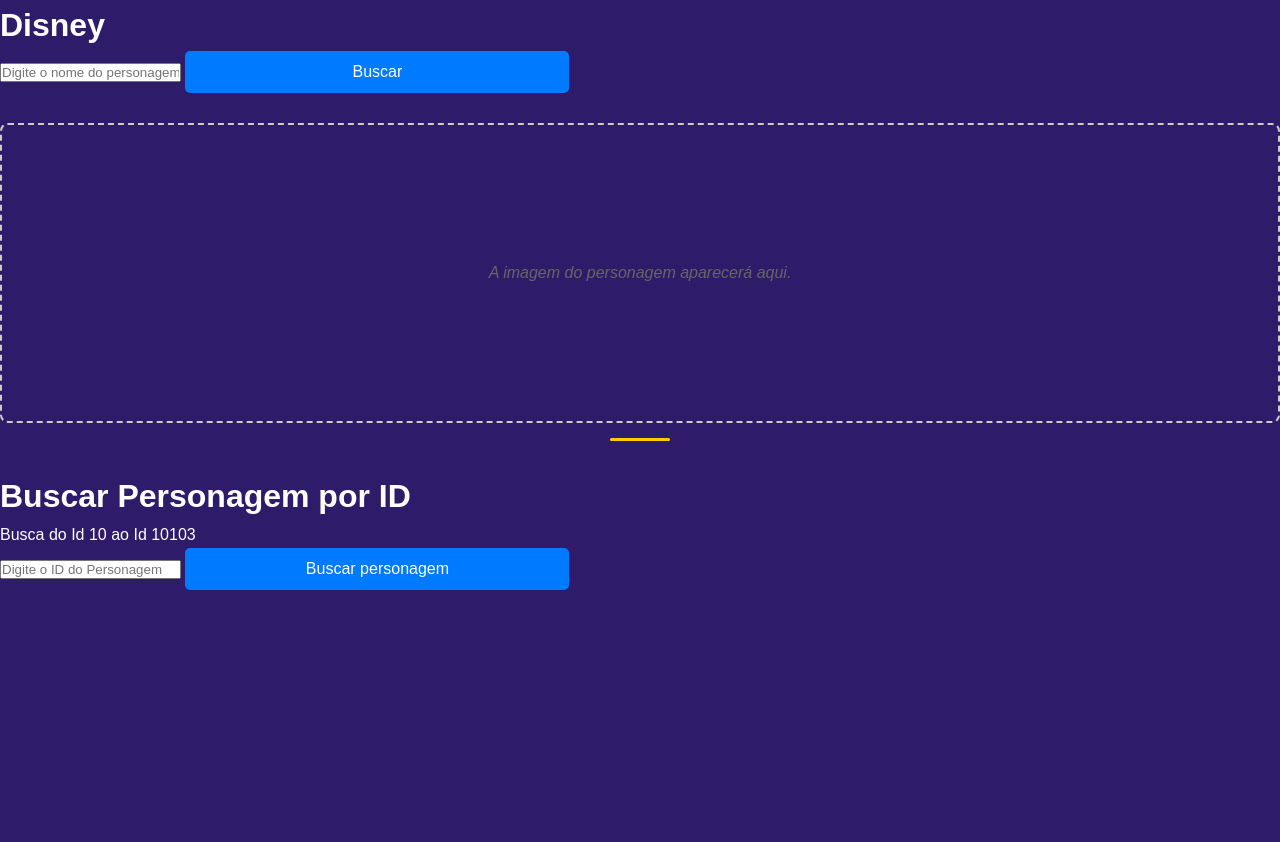
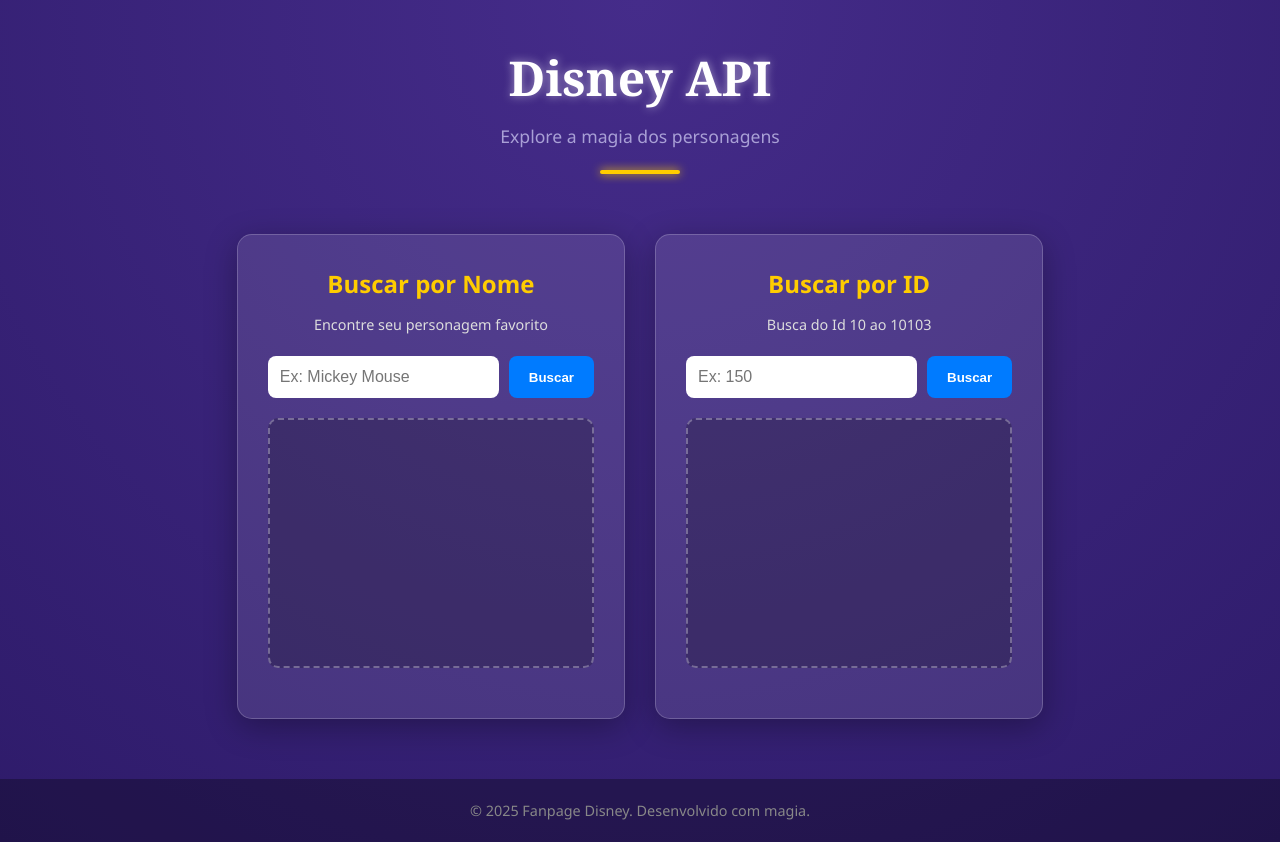
Before and after one commit to lisboathecoder/api_rec, a plain HTML site: page index.html in a window 1280 px wide. Before the commit the page ends 800 px from the top, so only its background shows below. Drawn offline with Linux system fonts and the light colour scheme.

Commit message:
feat: arruma js e design do site

```diff
--- a/assets/script.js
+++ b/assets/script.js
@@ -1,19 +1,19 @@
-const img = document.createElement('img');
-const p = document.createElement('p');
+const imgName = document.createElement('img');
+const imgById = document.createElement('img');
+const nameByIdEl = document.getElementById('nameId');
 
-document.getElementById('imagem').appendChild(img);
-document.getElementById('imagemId').appendChild(img);
-document.getElementById('nameId').appendChild(p);
+document.getElementById('imagem').appendChild(imgName);
+document.getElementById('imagemId').appendChild(imgById);
 
 async function buscarPersonagem() {
-    const input = document.getElementById('nome').value.toLowerCase();
+    const input = document.getElementById('name').value.trim().toLowerCase();
     try {
-        const response = await fetch(`https://api.disneyapi.dev/character?name=${input}`);
+        const query = encodeURIComponent(input);
+        const response = await fetch(`https://api.disneyapi.dev/character?name=${query}`);
         const data = await response.json();
 
         if (data.data && data.data.length > 0) {
-            img.src = data.data[0].imageUrl;
-            p.textContent = data.data.name
+            imgName.src = data.data[0].imageUrl;
         } else {
             console.log('Personagem não encontrado');
             alert('Personagem não encontrado. Por favor, tente novamente.');
@@ -35,8 +35,8 @@
             alert('Personagem não encontrado, tente do id 10 ao id 10103');
         }
         if (data.data) {
-            img.src = data.data.imageUrl;
-            p.textContent = data.data.name;
+            imgById.src = data.data.imageUrl;
+            if (nameByIdEl) nameByIdEl.textContent = data.data.name;
         } else {
             console.log('Personagem não encontrado');
             alert('Personagem não encontrado. Por favor, tente novamente.');
--- a/assets/style.css
+++ b/assets/style.css
@@ -1,71 +1,154 @@
 * {
-    margin : 0;
-    padding : 0;
-    box-sizing : border-box;
+    margin: 0;
+    padding: 0;
+    box-sizing: border-box;
 }
 
 body {
-    font-family : 'Arial', sans-serif;
-    background-color: rgb(46, 27, 106);
-    color : #fff;
-    line-height : 1.6;
+    font-family: 'Segoe UI', Tahoma, Geneva, Verdana, sans-serif;
+    background-color: #2e1b6a;
+    background-image: radial-gradient(circle at top, #452c8a, #2e1b6a);
+    color: #fff;
+    line-height: 1.6;
+    min-height: 100vh;
+    display: flex;
+    flex-direction: column;
 }
 
-.title{
-    color: #004d99;
-    font-size: 2.5rem;
-    margin-bottom: 20px;
+header {
     text-align: center;
-    align-items: center;
-    justify-content: center;
+    padding: 40px 20px;
+}
+
+.title {
+    font-family: 'Georgia', serif;
+    color: #fff;
+    font-size: 3rem;
+    text-shadow: 0 0 10px rgba(255, 255, 255, 0.5);
+    margin-bottom: 5px;
+}
+
+header p {
+    color: #a9a0d6;
+    font-size: 1.1rem;
 }
 
 header::after {
     content: '';
     display: block;
-    width: 60px;
-    height: 3px;
+    width: 80px;
+    height: 4px;
     background-color: #ffcc00;
-    margin: 15px auto 30px;
+    margin: 20px auto 0;
     border-radius: 5px;
+    box-shadow: 0 0 10px #ffcc00;
 }
 
-input[type="text"], input[type="email"], textarea {
-    width: 100%;
-    padding: 10px;
-    margin: 10px 0 20px 0;
-    border: none;
-    border-radius: 5px;
+.container {
+    flex: 1;
+    max-width: 1000px;
+    margin: 0 auto;
+    padding: 20px;
+    display: flex;
+    flex-wrap: wrap;
+    gap: 30px;
+    justify-content: center;
 }
 
-button{
-    width: 30%;
-    padding: 12px 10px;
+.search-card {
+    background-color: rgba(255, 255, 255, 0.1);
+    border: 1px solid rgba(255, 255, 255, 0.2);
+    border-radius: 15px;
+    padding: 30px;
+    flex: 1;
+    min-width: 300px;
+    box-shadow: 0 8px 32px 0 rgba(0, 0, 0, 0.3);
+    text-align: center;
+    transition: transform 0.3s ease;
+}
+
+.search-card:hover {
+    transform: translateY(-5px);
+    border-color: #ffcc00;
+}
+
+.search-card h2 {
+    color: #ffcc00;
+    margin-bottom: 10px;
+}
+
+.search-card p {
+    font-size: 0.9rem;
+    color: #ddd;
+    margin-bottom: 20px;
+}
+
+.input-group {
+    display: flex;
+    gap: 10px;
+    margin-bottom: 20px;
+}
+
+input {
+    width: 100%;
+    padding: 12px;
+    border: none;
+    border-radius: 8px;
+    outline: none;
+    font-size: 1rem;
+}
+
+button {
+    padding: 12px 20px;
     background-color: #007bff;
     color: white;
     border: none;
-    border-radius: 5px;
-    font-size: 1em;
+    border-radius: 8px;
+    font-weight: bold;
     cursor: pointer;
-    display: inline-block;
+    transition: background 0.3s;
 }
 
 button:hover {
-    background-color: #0056b3;
+    background-color: #ffcc00;
+    color: #2e1b6a;
 }
 
-#imagem {
-  margin-top: 30px;
-  min-height: 300px;
-  border: 2px dashed #ccc;
-  border-radius: 8px;
-  display: flex;
-  justify-content: center;
-  align-items: center;
-  color: #666;
-  font-style: italic;
-  padding: 20px;
+.result-area {
+    min-height: 250px;
+    border: 2px dashed rgba(255, 255, 255, 0.3);
+    border-radius: 10px;
+    display: flex;
+    justify-content: center;
+    align-items: center;
+    background-color: rgba(0, 0, 0, 0.2);
+    overflow: hidden;
 }
-#imagem:empty:before {
-    content: "A imagem do personagem aparecerá aqui.";
+
+.result-area img {
+    max-width: 100%;
+    height: auto;
+    border-radius: 8px;
 }
+
+.result-area:empty::before {
+    content: "✨ Aguardando magia...";
+    color: #a9a0d6;
+    font-style: italic;
+}
+
+.character-name {
+    margin-top: 15px;
+    font-size: 1.2rem;
+    font-weight: bold;
+    color: #ffcc00;
+}
+
+footer {
+    background-color: rgba(0, 0, 0, 0.3);
+    text-align: center;
+    padding: 20px;
+    margin-top: 40px;
+    font-size: 0.9rem;
+    color: #888;
+}
--- a/index.html
+++ b/index.html
@@ -7,25 +7,47 @@
     <link rel="apple-touch-icon" sizes="180x180" href="assets/img/apple-touch-icon.png">
     <link rel="icon" type="image/png" sizes="32x32" href="assets/img/favicon-32x32.png">
     <link rel="icon" type="image/png" sizes="16x16" href="assets/img/favicon-16x16.png">
-    <link rel="manifest" href="assets/site.webmanifest">
+
+    <link rel="stylesheet" href="assets/style.css">
     <script src="assets/script.js" defer></script>
-    <link rel="stylesheet" href="assets/style.css">
 </head>
 <body>
+
     <header>
-        <h1 div="title">Disney</h1>
-        <input id="name" placeholder="Digite o nome do personagem da Disney" />
-        <button onclick="buscarPersonagem()">Buscar</button>
-        <div id="imagem"></div>
+        <div class="header-content">
+            <h1 class="title">Disney API</h1>
+            <p>Explore a magia dos personagens</p>
+        </div>
     </header>
+
+    <main class="container">
+
+        <section class="search-card">
+            <h2>Buscar por Nome</h2>
+            <p>Encontre seu personagem favorito</p>
+            <div class="input-group">
+                <input id="name" type="text" placeholder="Ex: Mickey Mouse" />
+                <button onclick="buscarPersonagem()">Buscar</button>
+            </div>
+            <div id="imagem" class="result-area"></div>
+        </section>
+
+        <section class="search-card">
+            <h2>Buscar por ID</h2>
+            <p>Busca do Id 10 ao 10103</p>
+            <div class="input-group">
+                <input id="id" type="number" placeholder="Ex: 150" />
+                <button onclick="buscarPersonagemId()">Buscar</button>
+            </div>
+            <div id="imagemId" class="result-area"></div>
+            <p id="nameId" class="character-name"></p>
+        </section>
+
+    </main>
+
+    <footer>
+        <p>&copy; 2025 Fanpage Disney. Desenvolvido com magia.</p>
+    </footer>
+
 </body>
-
-<div>
-    <h1>Buscar Personagem por ID</h1>
-    <p>Busca do Id 10 ao Id 10103</p>
-    <input id="id" placeholder="Digite o ID do Personagem" />
-    <button onclick="buscarPersonagemId()">Buscar personagem</button>
-    <div id="imagemId"></div>
-    <p id="nameId"></p>
-</div>
 </html>
```
